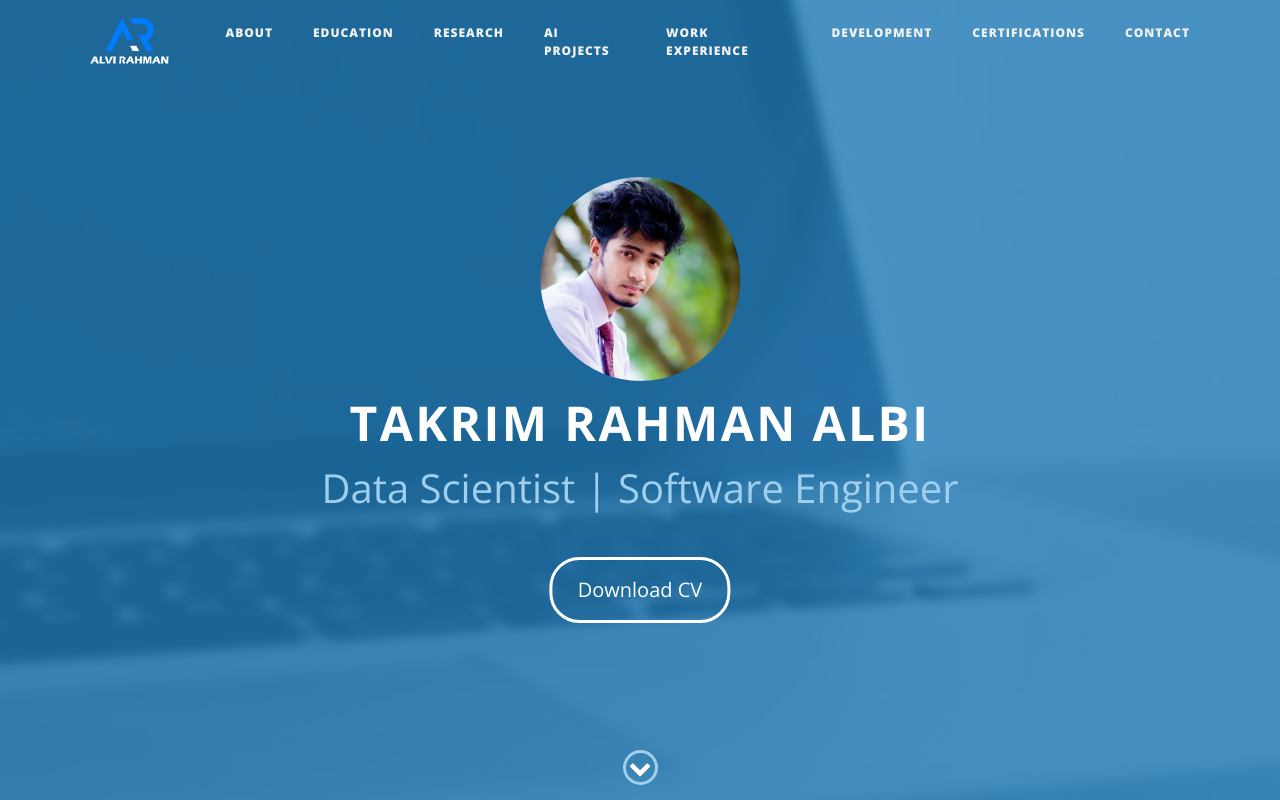
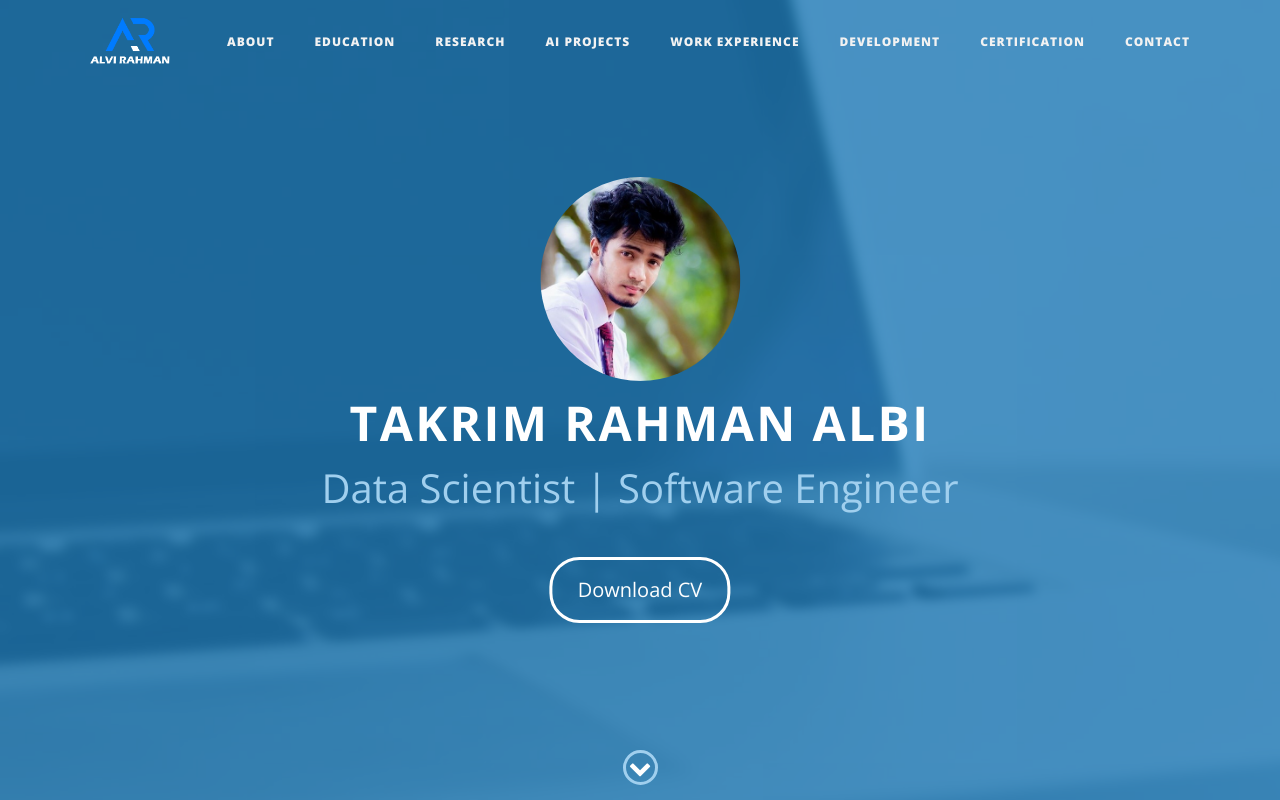
Before and after one commit to Takrim-Rahman-Albi/Takrim-Rahman-Albi.github.io, a website: page index.html in a window 1280 px wide. Shown: the top 800 px of the page. Drawn offline with nearby package versions, Linux system fonts and the light colour scheme.

Commit message:
fix: certification

```diff
--- a/index.html
+++ b/index.html
@@ -105,7 +105,7 @@
                     <a class="nav-link" href="#development">Development</a>
                 </li>
                 <li class="nav-item">
-                    <a class="nav-link" href="#certifications">Certifications</a>
+                    <a class="nav-link" href="#certification">Certification</a>
                 </li>
                 <!-- <li class="nav-item">
                     <a class="nav-link" href="#skills">Skills</a>
@@ -805,7 +805,7 @@
 
 
 
-<div id="certifications">
+<div id="certification">
     <div class="popular-items pt-50">
         <div class="container py-5">
             <div class="text-center pb-3">
```
